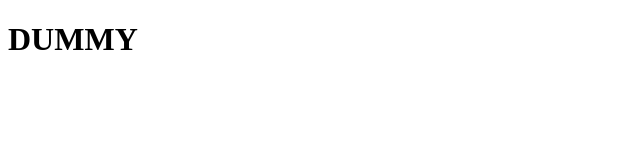
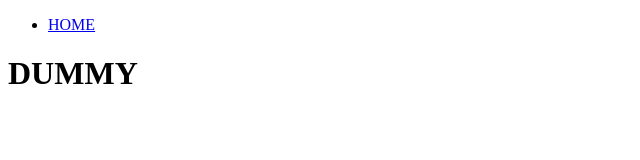
Before and after one commit to AESUKAT/practice_web_blog, a plain HTML site: page dummy.html in a window 1280 px wide. Shown: the whole page, without its empty margins (0-640 px from the left). Drawn offline with Linux system fonts and the light colour scheme.

Commit message:
Branchのテスト用にdummyを編集

```diff
--- a/dummy.html
+++ b/dummy.html
@@ -6,6 +6,13 @@
     <title>Document</title>
 </head>
 <body>
+    <header>
+        <nav>
+            <ul>
+                <li><a href="index.html">HOME</a></li>
+            </ul>
+        </nav>
+    </header>
     <main>
         <h1>DUMMY</h1>
     </main>
```
